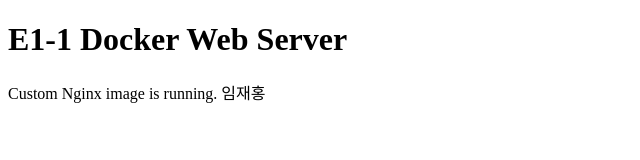
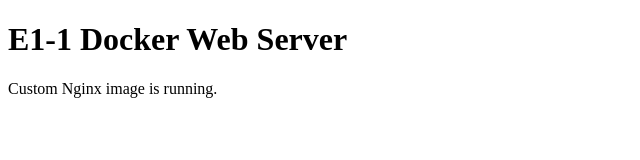
Before and after one commit to sarguments/codyssey-e1-1, a plain HTML site: page src/index.html in a window 1280 px wide. Shown: the whole page, without its empty margins (0-640 px from the left). Drawn offline with Linux system fonts and the light colour scheme.

Commit message:
불필요한 부분 제거

```diff
--- a/src/index.html
+++ b/src/index.html
@@ -7,6 +7,6 @@
   </head>
   <body>
     <h1>E1-1 Docker Web Server</h1>
-    <p>Custom Nginx image is running. 임재홍</p>
+    <p>Custom Nginx image is running.</p>
   </body>
 </html>
```
Also changed, not shown: 3 other files.
